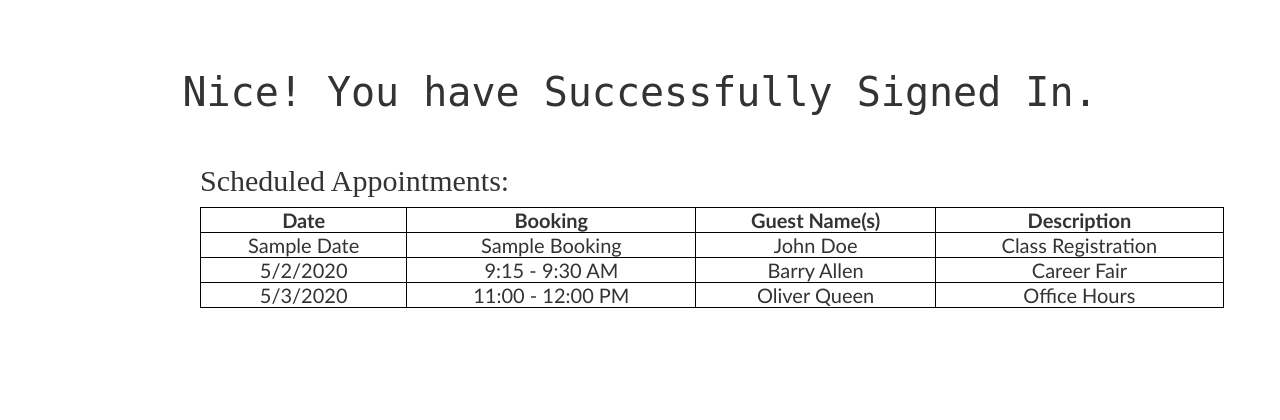
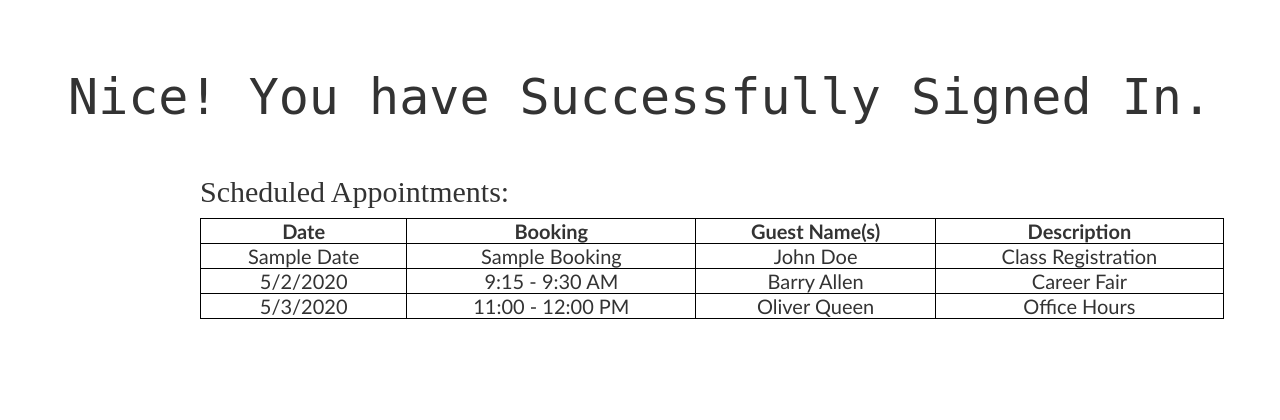
Before and after one commit to tkudupudi2/Scheduling-App, a Python web app: template GroupProject/project/app/templates/meetings.html in a window 1280 px wide; the page is wider, and only the part inside the window is pictured. Shown: the part 52-472 px from the top of that part. Run offline with Jinja, Linux system fonts and the light colour scheme; the template is opened without the code that fills it, so the values that code supplies are empty; some libraries are stand-ins or nearby versions.

Commit message:
worked on css

```diff
--- a/GroupProject/project/app/templates/meetings.html
+++ b/GroupProject/project/app/templates/meetings.html
@@ -16,7 +16,7 @@
 		@import url('https://fonts.googleapis.com/css?family=Source+Code+Pro');
             h1 {
                 position: relative;
-                font-size: 40px;
+                font-size: 50px;
                 font-family: 'Source Code Pro', monospace;
                 top: 50px;
 			}
```
